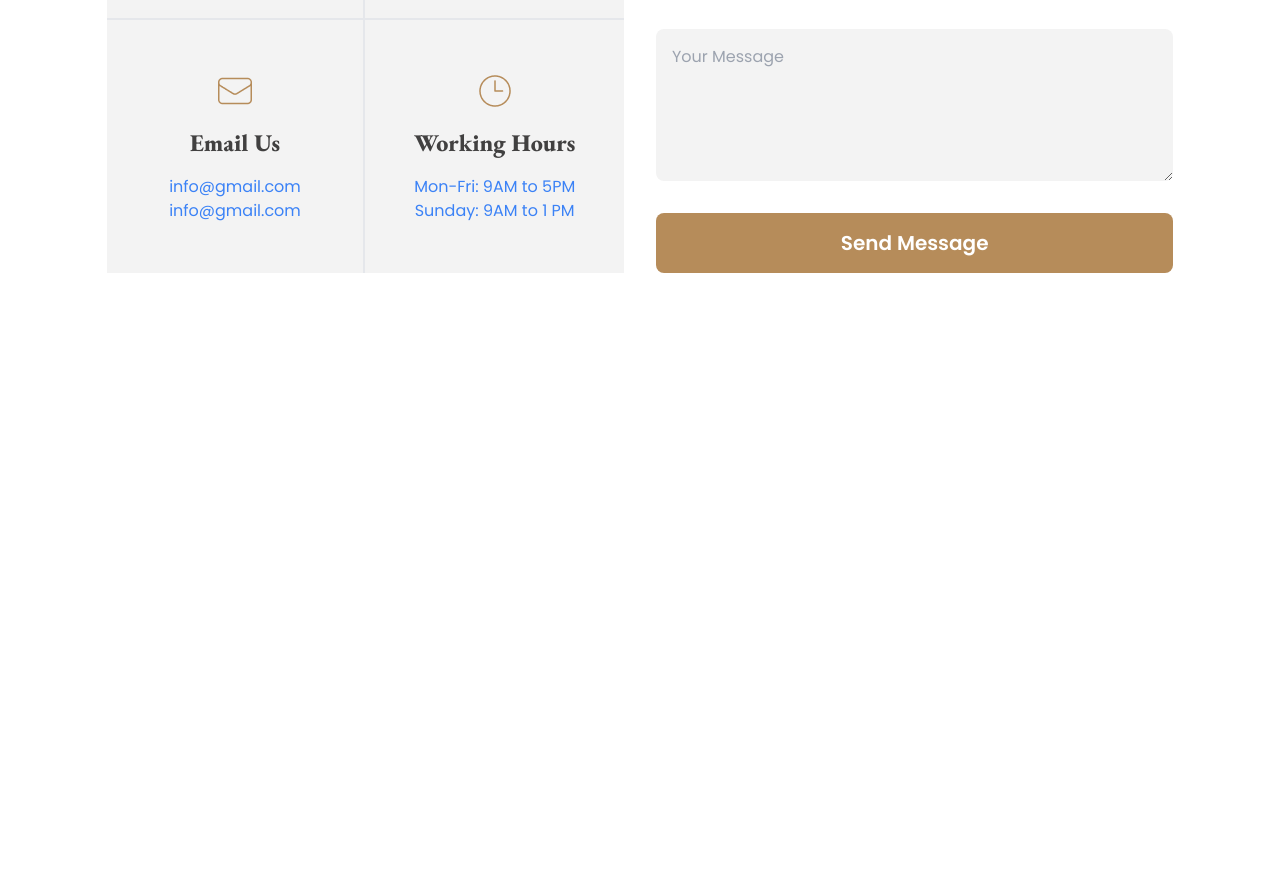
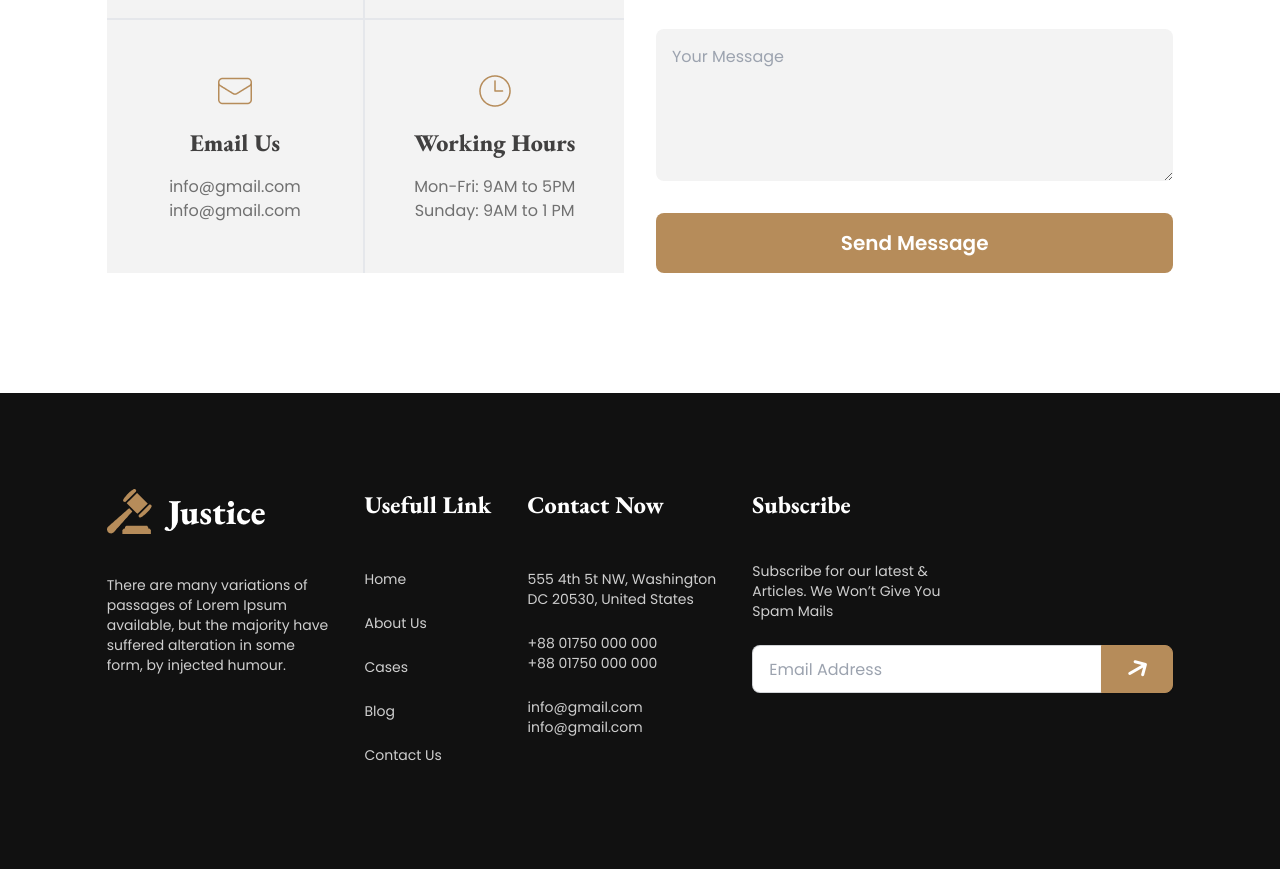
Before and after one commit to Erfan-Khan-Dhrubo/project-3.1-Web-development, a plain HTML site: page index.html in a window 1280 px wide. Shown: the part 3384-4253 px from the top of the page. Before the commit the page ends 3777 px from the top, so only its background shows below. Drawn offline with nearby package versions, Linux system fonts and the light colour scheme.

Commit message:
Adding Footer Section

```diff
--- a/index.html
+++ b/index.html
@@ -40,6 +40,8 @@
               dark2: "#414040",
               dark7: "#F3F3F3",
               white: "#FFFFFF",
+              dark1: "#111111",
+              dark5: "#CFCFCF",
             },
             fontFamily: {
               poppins: ["Poppins", "serif"],
@@ -49,8 +51,16 @@
         },
       };
     </script>
+    <!-- Icon Link  -->
+    <link
+      rel="stylesheet"
+      href="https://cdnjs.cloudflare.com/ajax/libs/font-awesome/6.7.2/css/all.min.css"
+      integrity="sha512-Evv84Mr4kqVGRNSgIGL/F/aIDqQb7xQ2vcrdIwxfjThSH8CSR7PBEakCr51Ck+w+/U6swU2Im1vVX0SVk9ABhg=="
+      crossorigin="anonymous"
+      referrerpolicy="no-referrer"
+    />
   </head>
-  <body class="font-poppins text-blue-500 text-base">
+  <body class="font-poppins text-dark3 text-base">
     <!-- Header Section -->
     <header class="lg:w-5/6 w-9/10 mx-auto">
       <!-- Navbar -->
@@ -353,7 +363,7 @@
             suffered alteration in some form, by injected humour.
           </p>
         </div>
-        <div class="flex flex-col-reverse md:flex-row gap-12">
+        <div class="flex flex-col-reverse lg:flex-row gap-12">
           <div class="flex-1 flex flex-col gap-6">
             <div class="collapse collapse-plus bg-base-200 p-4">
               <input type="radio" name="my-accordion-3" checked="checked" />
@@ -518,5 +528,72 @@
         </div>
       </section>
     </main>
+    <footer class="bg-dark1 py-24 text-dark5 pl-8 lg:pl-0">
+      <div class="lg:w-5/6 w-9/10 mx-auto footer justify-between">
+        <nav>
+          <h6 class="pb-8"><img src="images/logo.png" alt="" /></h6>
+          <p>
+            There are many variations of <br />
+            passages of Lorem Ipsum <br />
+            available, but the majority have <br />
+            suffered alteration in some <br />
+            form, by injected humour.
+          </p>
+        </nav>
+        <nav>
+          <h6 class="text-2xl font-extrabold font-garamond text-white pb-8">
+            Usefull Link
+          </h6>
+          <a class="link link-hover py-2">Home</a>
+          <a class="link link-hover py-2">About Us</a>
+          <a class="link link-hover py-2">Cases</a>
+          <a class="link link-hover py-2">Blog</a>
+          <a class="link link-hover py-2">Contact Us</a>
+        </nav>
+        <nav>
+          <h6 class="text-2xl font-extrabold font-garamond text-white pb-8">
+            Contact Now
+          </h6>
+          <p class="link link-hover py-2">
+            555 4th 5t NW, Washington <br />
+            DC 20530, United States
+          </p>
+          <p class="link link-hover py-2">
+            +88 01750 000 000 <br />
+            +88 01750 000 000
+          </p>
+          <p class="link link-hover py-2">
+            info@gmail.com <br />
+            info@gmail.com
+          </p>
+        </nav>
+        <form>
+          <h6 class="text-2xl font-extrabold font-garamond text-white pb-8">
+            Subscribe
+          </h6>
+          <fieldset class="form-control w-80">
+            <p class="mb-6">
+              Subscribe for our latest & <br />
+              Articles. We Won’t Give You <br />
+              Spam Mails
+            </p>
+            <div class="join">
+              <input
+                type="text"
+                placeholder="Email Address"
+                class="input input-bordered join-item"
+              />
+              <button
+                class="btn btn-primary join-item w-18 bg-golden border-golden"
+              >
+                <i
+                  class="fa-solid fa-arrow-right text-white text-2xl transform -rotate-30"
+                ></i>
+              </button>
+            </div>
+          </fieldset>
+        </form>
+      </div>
+    </footer>
   </body>
 </html>
```
